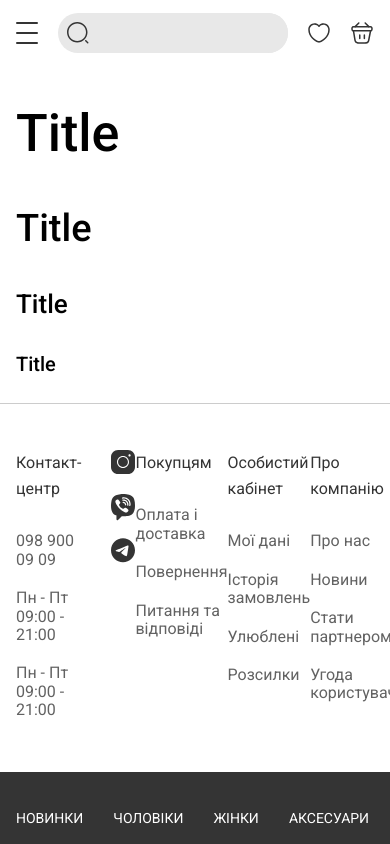
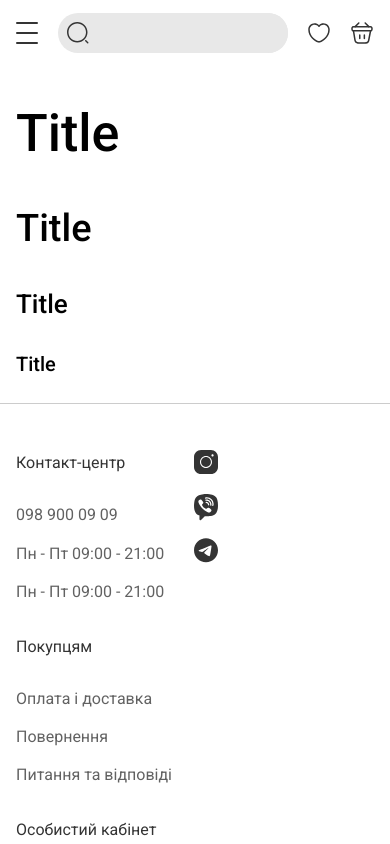
Before and after one commit to adwasar/ignat-gym, a React (Vite) app: page / in a window 390 px wide. Shown: the top 844 px of the page. Built offline with nearby package versions, Linux system fonts and the light colour scheme.

Commit message:
feat: responsive footer"

```diff
--- a/src/scss/components/_footer.scss
+++ b/src/scss/components/_footer.scss
@@ -10,8 +10,16 @@ footer {
   }
 
   &__content {
-    display: flex;
+    display: grid;
+    grid-template-columns: repeat(4, 1fr);
     justify-content: space-between;
+    gap: 32px;
+    @include v-lg {
+      grid-template-columns: repeat(2, 1fr);
+    }
+    @include v-sm {
+      grid-template-columns: repeat(1, 1fr);
+    }
   }
 
   &__wrapper {
@@ -40,6 +48,7 @@ footer {
 
     li {
       height: 24px;
+      cursor: pointer;
     }
   }
 }
@@ -47,21 +56,31 @@ footer {
 .footer-bottom {
   color: $white;
   background-color: $black-80;
+  padding: 38px 0;
   &__content {
-    height: 93px;
     display: flex;
     justify-content: space-between;
     align-items: center;
+    gap: 30px;
+    @include v-lg {
+      flex-direction: column;
+    }
   }
 
   &__nav {
     text-transform: uppercase;
     font-size: 14px;
+    @include v-sm {
+      margin-right: auto;
+    }
   }
 
   &__nav-list {
     display: flex;
     gap: 30px;
+    @include v-sm {
+      flex-direction: column;
+    }
   }
 
   &__no-copyright {
```
